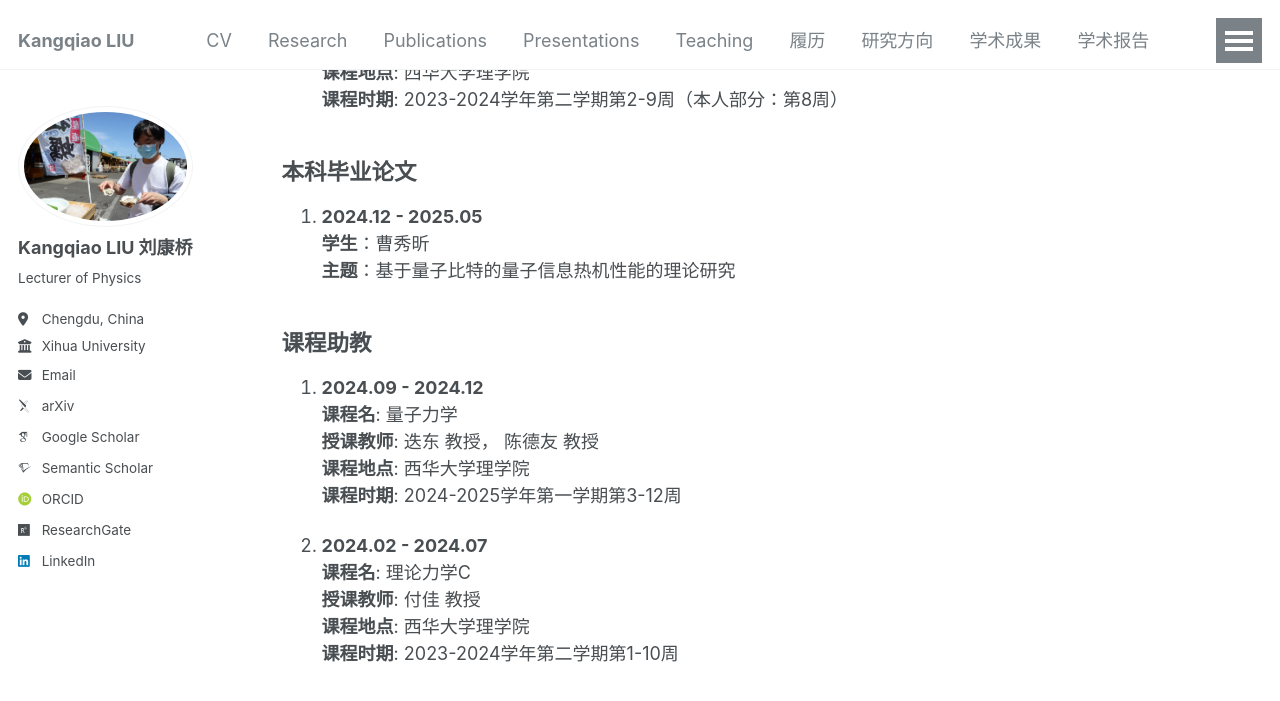
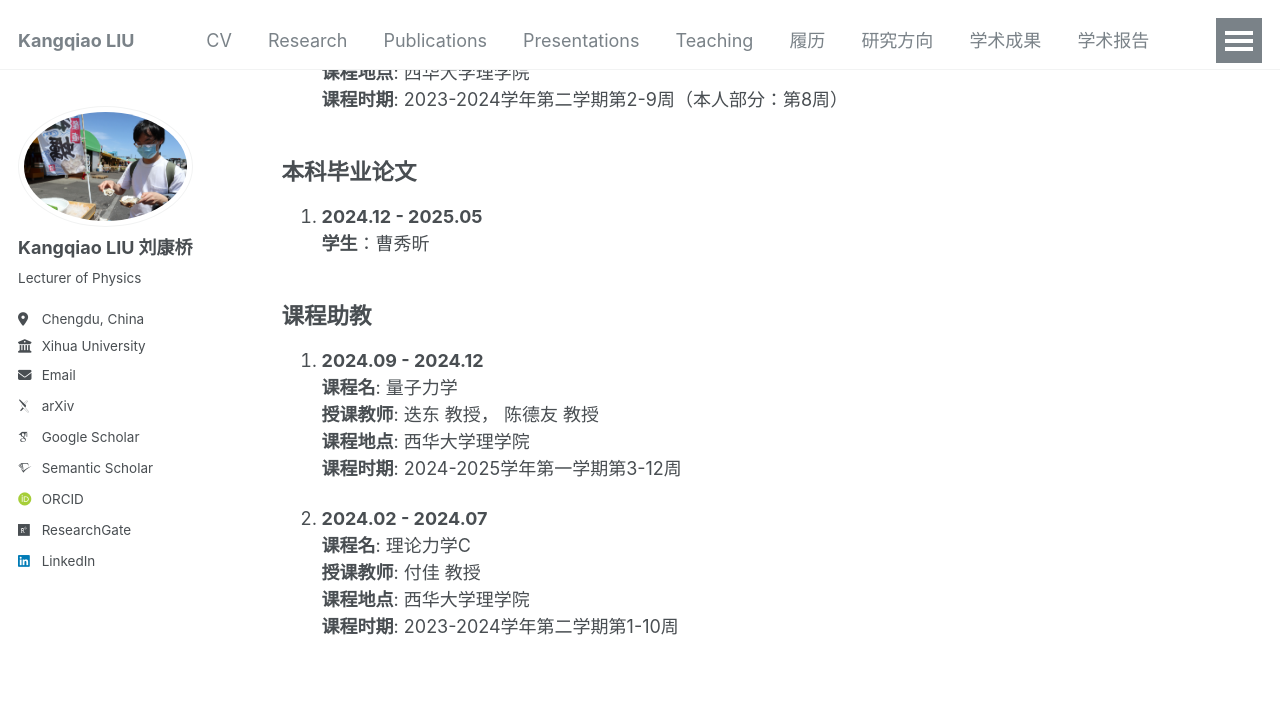
Before and after one commit to KangqiaoLiu/KangqiaoLiu.github.io, a Jekyll site: the page built from _pages/teaching_zh.md, in a window 1280 px wide and 900 px high, scrolled down 563 px. Shown: the top 701 px of the window. Built offline with Jekyll 4.4.1, drawn with Linux system fonts in a browser that asks for light colours; some web fonts are replaced.

Commit message:
Update teaching_zh.md

```diff
--- a/_pages/teaching_zh.md
+++ b/_pages/teaching_zh.md
@@ -28,7 +28,6 @@ redirect_from:
 ## **本科毕业论文**
 1. **2024.12 - 2025.05**  <br />
    **学生**：曹秀昕 <br />
-   **主题**：基于量子比特的量子信息热机性能的理论研究
 
 ## **课程助教**
 1. **2024.09 - 2024.12** <br />
```
